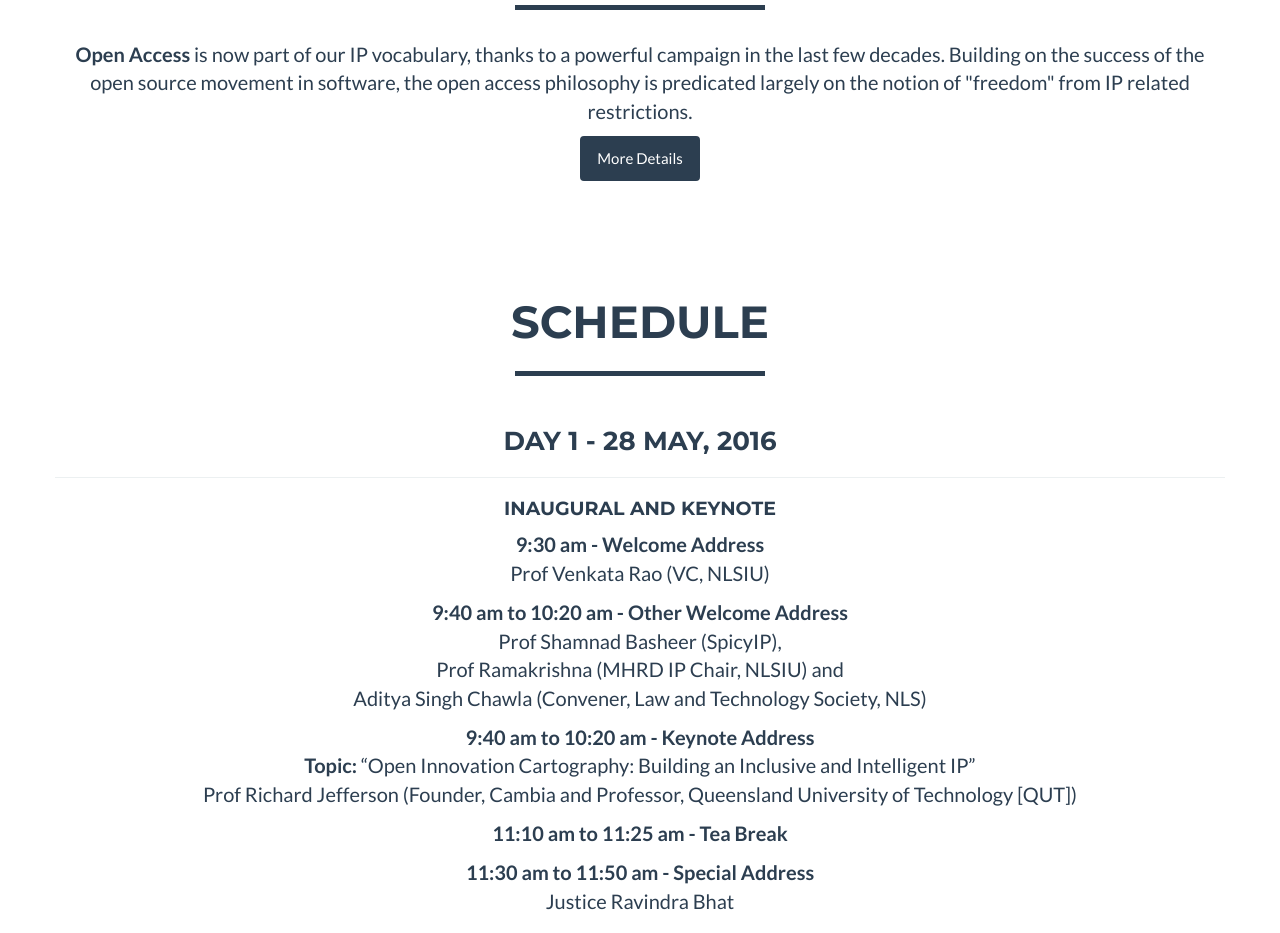
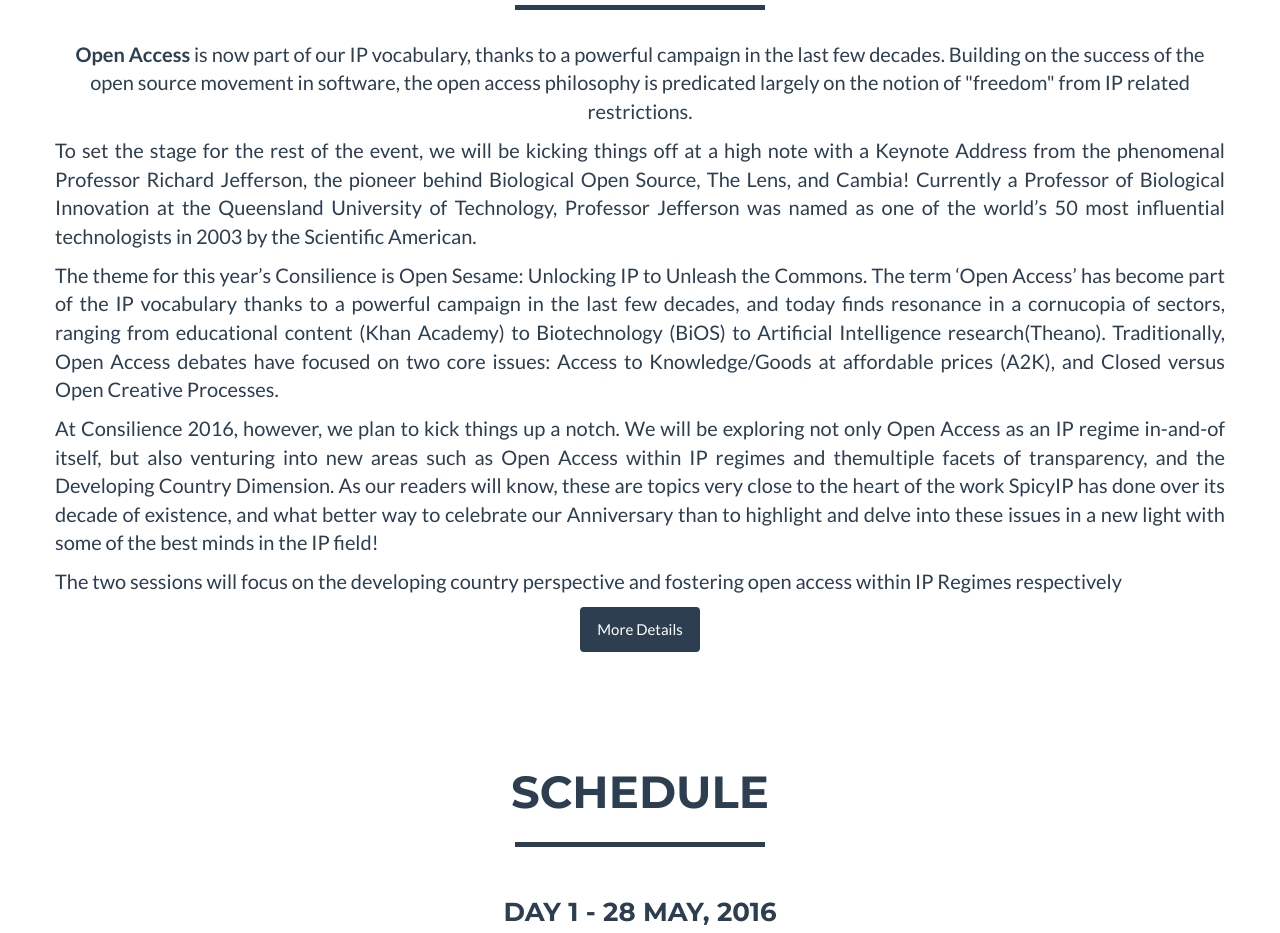
Before and after one commit to fsmk/consilience16, a plain HTML site: page index.html in a window 1280 px wide. Shown: the part 1620-2553 px from the top of the page. Drawn offline with nearby package versions, Linux system fonts and the light colour scheme; some packages are replaced by stand-ins of ours.

Commit message:
Added Theme description as requested

```diff
--- a/index.html
+++ b/index.html
@@ -235,6 +235,12 @@
         </div>
         <div class="row text-center">
           <p><strong>Open Access</strong> is now part of our IP vocabulary, thanks to a powerful campaign in the last few decades. Building on the success of the open source movement in software, the open access philosophy is predicated largely on the notion of "freedom" from IP related restrictions.</p>
+          <p class="text-justify">To set the stage for the rest of the event, we will be kicking things off at a high note with a Keynote Address from the phenomenal Professor Richard Jefferson, the pioneer behind Biological Open Source, The Lens, and Cambia! Currently a Professor of Biological Innovation at the Queensland University of Technology, Professor Jefferson was named as one of the world’s 50 most influential technologists in 2003 by the Scientific American. </p>
+		  <p class="text-justify">The theme for this year’s Consilience is Open Sesame: Unlocking IP to Unleash the Commons. The term ‘Open Access’ has become part of the IP
+		  vocabulary thanks to a powerful campaign in the last few decades, and today finds resonance in a cornucopia of sectors, ranging from educational content (Khan Academy) to Biotechnology (BiOS) to Artificial Intelligence research(Theano). Traditionally, Open Access debates have focused on two core issues: Access to Knowledge/Goods at affordable prices (A2K), and Closed versus Open Creative Processes.</p>
+
+		  <p class="text-justify">At Consilience 2016, however, we plan to kick things up a notch. We will be exploring not only Open Access as an IP regime in-and-of itself, but also venturing into new areas such as Open Access within IP regimes and themultiple facets of transparency, and the Developing Country Dimension. As our readers will know, these are topics very close to the heart of the work SpicyIP has done over its decade of existence, and what better way to celebrate our Anniversary than to highlight and delve into these issues in a new light with some of the best minds in the IP field!</p>
+		  <p class="text-justify">The two sessions will focus on the developing country perspective and fostering open access within IP Regimes respectively</p>
           <p><a href="themes-new.pdf" target="_blank" class="btn btn-primary">More Details</a></p>
         </div>
       </div>
```
